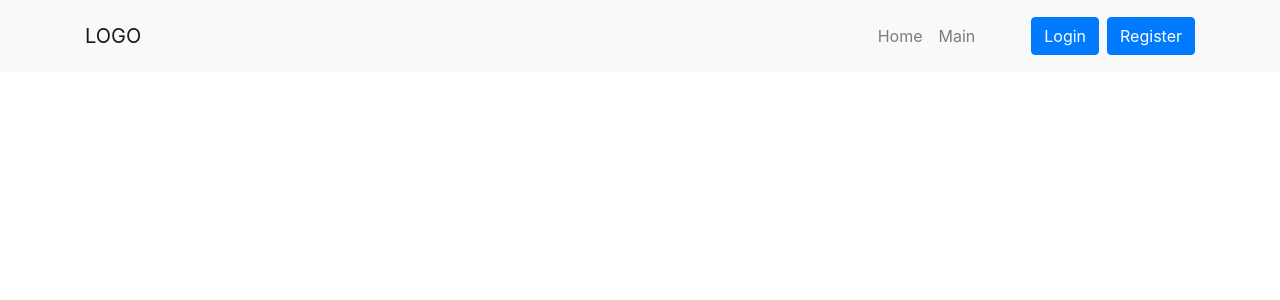
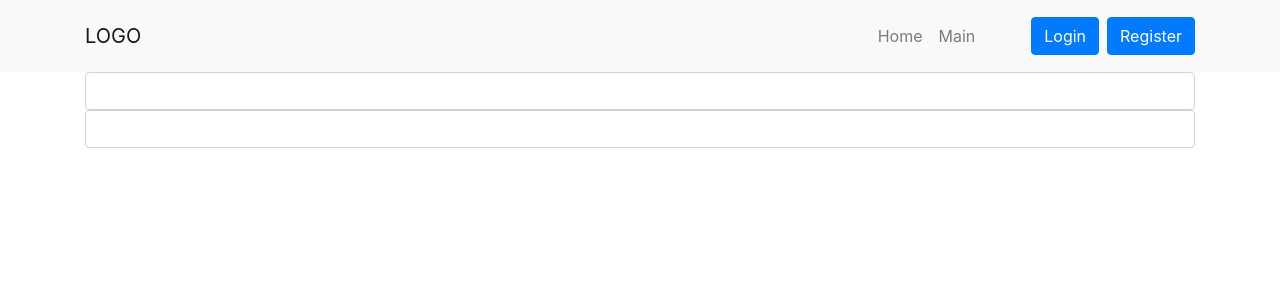
Before and after one commit to stephaniedeleon/crumble_frontend, a React (Create React App) app: page /register in a window 1280 px wide. Shown: the top 300 px of the page. Built offline with nearby package versions, Linux system fonts and the light colour scheme.

Commit message:
fixes routes

```diff
--- a/package.json
+++ b/package.json
@@ -13,7 +13,7 @@
     "react": "^17.0.2",
     "react-bootstrap": "^1.6.1",
     "react-dom": "^17.0.2",
-    "react-router-dom": "^5.2.0",
+    "react-router-dom": "^6.0.0-beta.0",
     "react-scripts": "4.0.3",
     "web-vitals": "^1.1.2"
   },
--- a/src/components/App/App.js
+++ b/src/components/App/App.js
@@ -2,8 +2,8 @@
 
 import React from "react";
 import AuthContext from "context/auth";
-import { Navbar } from "components"
-import { BrowserRouter, Route, Switch } from "react-router-dom";
+import { Navbar, Login, Register } from "components"
+import { BrowserRouter, Route, Routes } from "react-router-dom";
 
 function App() {
   return (
@@ -12,12 +12,12 @@
         <BrowserRouter>
         <Navbar />
 
-        <Switch>
+        <Routes>
           <Route path="/" />
-          <Route path="/login" />
-          <Route path="/register" />
+          <Route path="/login" element={ <Login /> }/>
+          <Route path="/register" element={ <Register />} />
           <Route path="/home" />
-        </Switch>
+        </Routes>
         </BrowserRouter>
       </div>
     </AuthContext.Provider>
--- a/src/components/Navbar/Navbar.js
+++ b/src/components/Navbar/Navbar.js
@@ -28,7 +28,7 @@
               <Link to="/login">
                 <Button className="mr-2">Login</Button>
               </Link>
-              <Link to="register">
+              <Link to="/register">
                 <Button>Register</Button>
               </Link>
             </div>
--- a/src/components/Pages/Register/Register.js
+++ b/src/components/Pages/Register/Register.js
@@ -1,11 +1,57 @@
 import "./Register.css"
 
+import { Form, FormControl, Container, Col, Row } from "react-bootstrap"
 
 export default function Register () {
 
     return (
         <div className="Register">
-
+            <Container>
+                <Form>
+                    <Row>
+                        <Col>
+                            <FormControl />
+                            <FormControl />
+                        </Col>
+                    </Row>
+                </Form>
+            </Container>
         </div>
+        /* <NavBar bg="light" expand="lg">
+        <NavBar.Brand href="#">NavBar scroll</NavBar.Brand>
+        <NavBar.Toggle aria-controls="NavBarScroll" />
+        <NavBar.Collapse id="NavBarScroll">
+          <Nav
+            className="mr-auto my-2 my-lg-0"
+            style={{ maxHeight: "100px" }}
+            NavBarScroll
+          >
+            <Nav.Link href="#action1">Home</Nav.Link>
+            <Nav.Link href="#action2">Link</Nav.Link>
+            <NavDropdown title="Link" id="NavBarScrollingDropdown">
+              <NavDropdown.Item href="#action3">Action</NavDropdown.Item>
+              <NavDropdown.Item href="#action4">
+                Another action
+              </NavDropdown.Item>
+              <NavDropdown.Divider />
+              <NavDropdown.Item href="#action5">
+                Something else here
+              </NavDropdown.Item>
+            </NavDropdown>
+            <Nav.Link href="#" disabled>
+              Link
+            </Nav.Link>
+          </Nav>
+          <Form className="d-flex">
+            <FormControl
+              type="search"
+              placeholder="Search"
+              className="mr-2"
+              aria-label="Search"
+            />
+            <Button variant="outline-success">Search</Button>
+          </Form>
+        </NavBar.Collapse>
+      </NavBar> */
     )
 }
```
Also changed, not shown: src/components/index.js (+11 -9 lines), src/components/Pages/Login/Login.js (line endings or trailing spaces), 1 other file (tests, documents, lock files or other folders).
